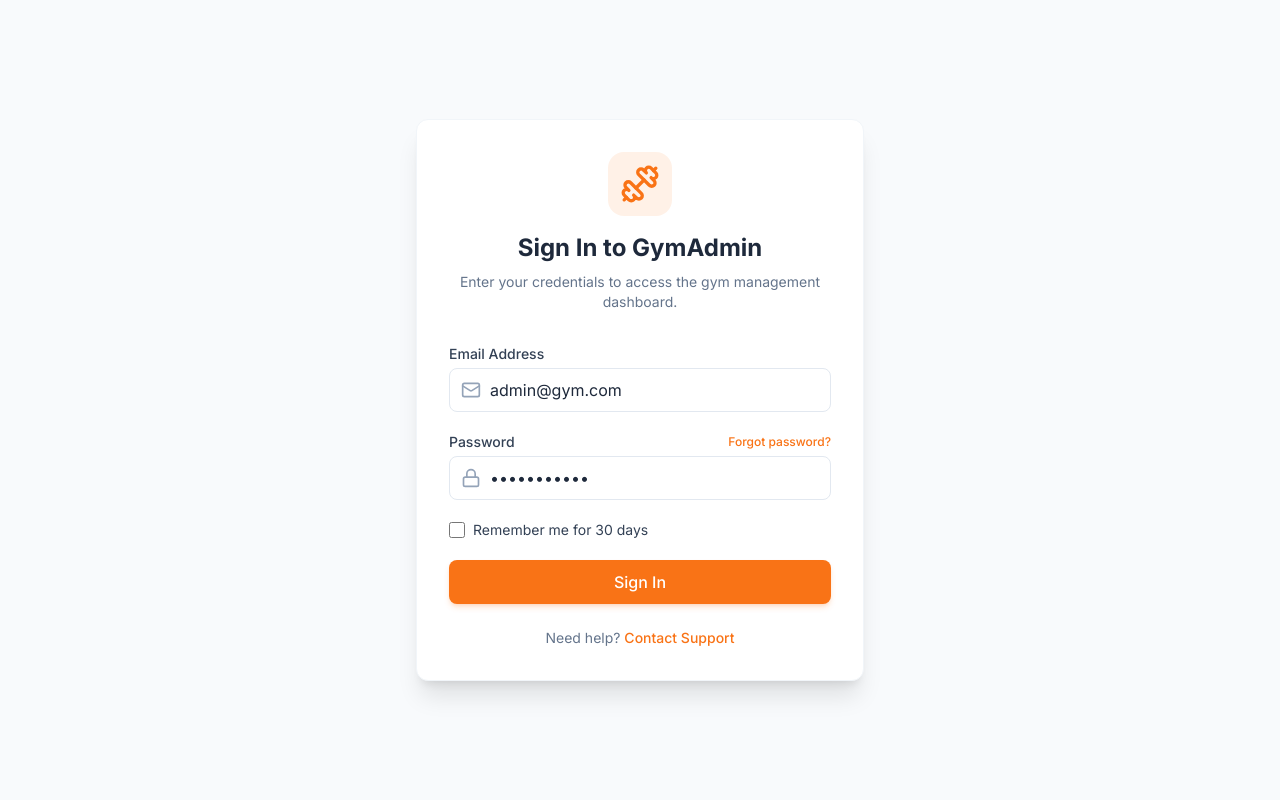
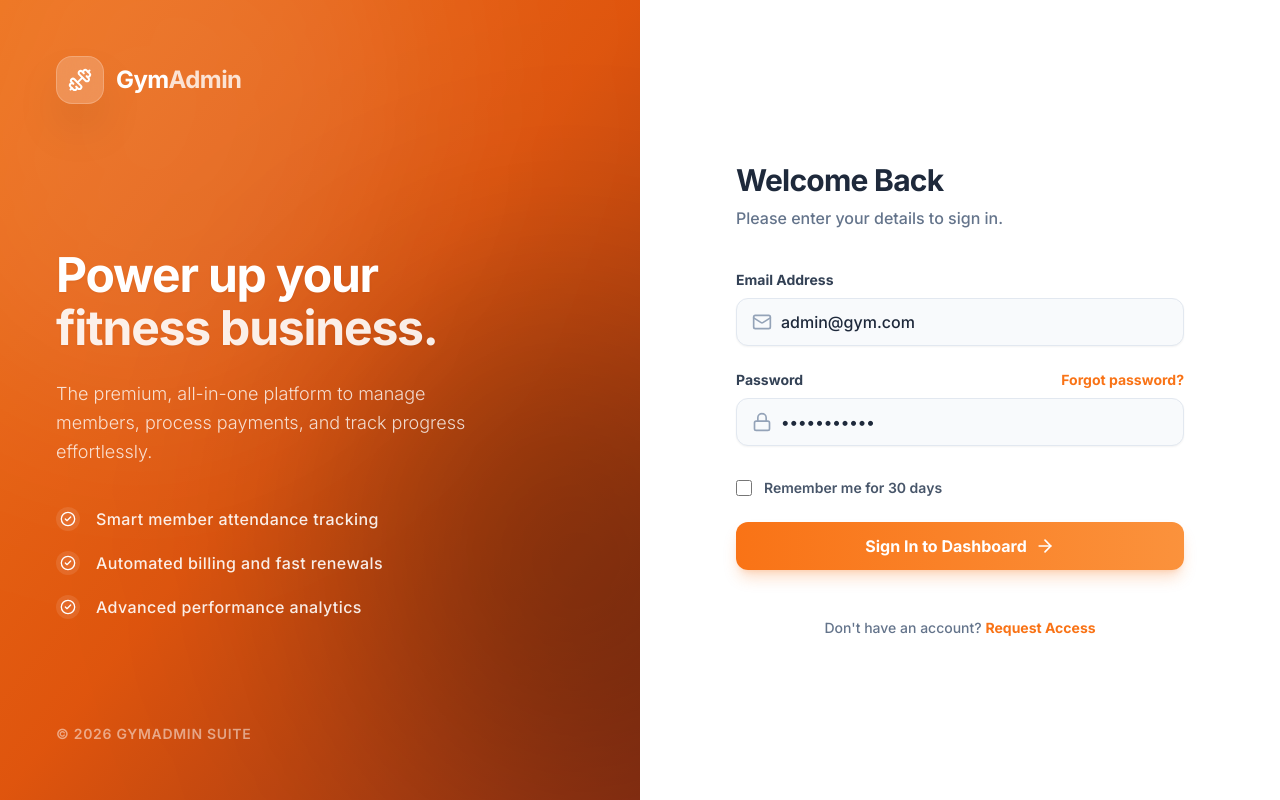
Before and after one commit to dhinesh902/Gym-Admin, a React (Vite) app: page /login in a window 1280 px wide. Built offline with nearby package versions, Linux system fonts and the light colour scheme.

Commit message:
Base Commit

```diff
--- a/src/pages/auth/Login.jsx
+++ b/src/pages/auth/Login.jsx
@@ -1,7 +1,8 @@
 import React from 'react';
 import { useForm } from 'react-hook-form';
 import { useNavigate } from 'react-router-dom';
-import { Dumbbell, Mail, Lock } from 'lucide-react';
+import { Dumbbell, Mail, Lock, ArrowRight, CheckCircle2 } from 'lucide-react';
+import { motion } from 'framer-motion';
 import toast from 'react-hot-toast';
 
 const Login = () => {
@@ -9,77 +10,183 @@ const Login = () => {
   const navigate = useNavigate();
 
   const onSubmit = (data) => {
-    // Mock login logic
     if (data.email && data.password) {
       toast.success('Welcome back!');
       navigate('/dashboard');
     }
   };
 
+  // Animation variants
+  const containerVariants = {
+    hidden: { opacity: 0 },
+    visible: {
+      opacity: 1,
+      transition: { staggerChildren: 0.2, delayChildren: 0.1 }
+    }
+  };
+
+  const itemVariants = {
+    hidden: { opacity: 0, y: 20 },
+    visible: { opacity: 1, y: 0, transition: { duration: 0.6, ease: "easeOut" } }
+  };
+
   return (
-    <div className="min-h-screen bg-slate-50 dark:bg-[#0B1120] flex items-center justify-center p-4">
-      <div className="card w-full max-w-md p-8 shadow-xl animate-in fade-in slide-in-from-bottom-8 duration-700">
-        <div className="flex flex-col items-center mb-8">
-          <div className="h-16 w-16 bg-primary/10 rounded-2xl flex items-center justify-center mb-4">
-            <Dumbbell className="h-10 w-10 text-primary" />
-          </div>
-          <h1 className="text-2xl font-bold text-slate-800 dark:text-white">Sign In to GymAdmin</h1>
-          <p className="text-slate-500 text-sm mt-2 text-center">Enter your credentials to access the gym management dashboard.</p>
+    <div className="min-h-screen w-full flex bg-white dark:bg-[#0B1120] overflow-hidden">
+
+      {/* Left Side - Branding & Visuals (Hidden on Mobile) */}
+      <div className="hidden lg:flex w-1/2 relative bg-slate-900 overflow-hidden">
+        {/* Dynamic Gradient Background */}
+        <div className="absolute inset-0 bg-gradient-to-br from-[#F97316] via-[#ea580c] to-[#9a3412] opacity-95 z-10"></div>
+
+        {/* Animated Abstract Shapes */}
+        <div className="absolute top-0 left-0 w-full h-full z-10 overflow-hidden">
+          <motion.div
+            animate={{ scale: [1, 1.2, 1], rotate: [0, 45, 0] }}
+            transition={{ duration: 25, repeat: Infinity, ease: "linear" }}
+            className="absolute -top-[20%] -left-[10%] w-[70%] h-[70%] rounded-full bg-white/10 blur-[100px]"
+          />
+          <motion.div
+            animate={{ scale: [1, 1.3, 1], rotate: [0, -45, 0] }}
+            transition={{ duration: 30, repeat: Infinity, ease: "linear" }}
+            className="absolute bottom-[0%] -right-[20%] w-[60%] h-[60%] rounded-full bg-black/30 blur-[120px]"
+          />
         </div>
 
-        <form onSubmit={handleSubmit(onSubmit)} className="space-y-5">
+        {/* Content */}
+        <div className="relative z-20 flex flex-col justify-between h-full p-14 text-white w-full">
+          <motion.div
+            initial={{ opacity: 0, x: -30 }}
+            animate={{ opacity: 1, x: 0 }}
+            transition={{ duration: 0.8 }}
+            className="flex items-center gap-3"
+          >
+            <div className="h-12 w-12 bg-white/20 backdrop-blur-xl border border-white/20 rounded-2xl flex items-center justify-center shadow-2xl">
+              <Dumbbell className="h-6 w-6 text-white" />
+            </div>
+            <span className="text-2xl font-extrabold tracking-tight">Gym<span className="text-white/80">Admin</span></span>
+          </motion.div>
+
+          <motion.div
+            variants={containerVariants}
+            initial="hidden"
+            animate="visible"
+            className="max-w-md mt-10"
+          >
+            <motion.h1 variants={itemVariants} className="text-5xl font-extrabold leading-[1.1] mb-6 tracking-tight text-white drop-shadow-sm">
+              Power up your <br/><span className="text-white/90">fitness business.</span>
+            </motion.h1>
+            <motion.p variants={itemVariants} className="text-lg text-white/80 mb-10 font-light leading-relaxed">
+              The premium, all-in-one platform to manage members, process payments, and track progress effortlessly.
+            </motion.p>
+
+            <div className="space-y-5">
+              {[
+                'Smart member attendance tracking',
+                'Automated billing and fast renewals',
+                'Advanced performance analytics'
+              ].map((text, i) => (
+                <motion.div key={i} variants={itemVariants} className="flex items-center gap-4 text-white/90 group">
+                  <div className="flex items-center justify-center h-6 w-6 rounded-full bg-white/10 group-hover:bg-white/20 transition-colors">
+                    <CheckCircle2 className="h-4 w-4 text-white" />
+                  </div>
+                  <span className="font-medium tracking-wide">{text}</span>
+                </motion.div>
+              ))}
+            </div>
+          </motion.div>
+
+          <motion.div
+            initial={{ opacity: 0 }}
+            animate={{ opacity: 1 }}
+            transition={{ delay: 1.2, duration: 1 }}
+            className="text-sm text-white/50 tracking-wider uppercase font-semibold"
+          >
+            &copy; {new Date().getFullYear()} GymAdmin Suite
+          </motion.div>
+        </div>
+      </div>
+
+      {/* Right Side - Login Form */}
+      <div className="w-full lg:w-1/2 flex items-center justify-center p-6 sm:p-12 relative bg-white dark:bg-[#0B1120]">
+        <motion.div
+          initial={{ opacity: 0, y: 30 }}
+          animate={{ opacity: 1, y: 0 }}
+          transition={{ duration: 0.7, ease: [0.22, 1, 0.36, 1] }}
+          className="w-full max-w-md"
+        >
+
+          {/* Mobile Header Logo */}
+          <div className="lg:hidden flex items-center justify-center gap-3 mb-10">
+            <div className="h-14 w-14 bg-gradient-to-tr from-[#F97316] to-[#FB923C] rounded-2xl flex items-center justify-center shadow-lg shadow-orange-500/20">
+              <Dumbbell className="h-7 w-7 text-white" />
+            </div>
+            <span className="text-3xl font-extrabold text-slate-800 dark:text-white tracking-tight">Gym<span className="text-[#F97316]">Admin</span></span>
+          </div>
+
+          <div className="mb-10">
+            <h2 className="text-3xl font-extrabold text-slate-800 dark:text-white mb-2 tracking-tight">Welcome Back</h2>
+            <p className="text-slate-500 dark:text-slate-400 font-medium">Please enter your details to sign in.</p>
+          </div>
+
+          <form onSubmit={handleSubmit(onSubmit)} className="space-y-6">
             <div>
-            <label className="block text-sm font-medium text-slate-700 dark:text-slate-300 mb-1">Email Address</label>
-            <div className="relative">
-              <div className="absolute inset-y-0 left-0 pl-3 flex items-center pointer-events-none">
-                <Mail className="h-5 w-5 text-slate-400" />
+              <label className="block text-sm font-bold text-slate-700 dark:text-slate-300 mb-2">Email Address</label>
+              <div className="relative group">
+                <div className="absolute inset-y-0 left-0 pl-4 flex items-center pointer-events-none transition-colors group-focus-within:text-[#F97316]">
+                  <Mail className="h-5 w-5 text-slate-400 group-focus-within:text-[#F97316]" />
                 </div>
                 <input
                   type="email"
                   {...register('email', { required: 'Email is required' })}
-                className="input-field pl-10 h-11"
+                  className="w-full pl-11 pr-4 h-12 bg-slate-50 dark:bg-slate-900/50 border border-slate-200 dark:border-slate-800 focus:bg-white dark:focus:bg-[#0B1120] focus:border-[#F97316] dark:focus:border-[#F97316] focus:ring-4 focus:ring-[#F97316]/10 shadow-sm rounded-xl outline-none transition-all duration-200 text-slate-800 dark:text-white font-medium"
                   placeholder="admin@gym.com"
                   defaultValue="admin@gym.com"
                 />
               </div>
-            {errors.email && <p className="text-xs text-danger mt-1">{errors.email.message}</p>}
+              {errors.email && <p className="text-xs text-red-500 mt-2 font-medium">{errors.email.message}</p>}
             </div>
 
             <div>
-            <div className="flex justify-between items-center mb-1">
-              <label className="block text-sm font-medium text-slate-700 dark:text-slate-300">Password</label>
-              <a href="#" className="text-xs font-medium text-primary hover:underline">Forgot password?</a>
+              <div className="flex justify-between items-center mb-2">
+                <label className="block text-sm font-bold text-slate-700 dark:text-slate-300">Password</label>
+                <a href="#" className="text-sm font-bold text-[#F97316] hover:text-orange-700 transition-colors">Forgot password?</a>
               </div>
-            <div className="relative">
-              <div className="absolute inset-y-0 left-0 pl-3 flex items-center pointer-events-none">
-                <Lock className="h-5 w-5 text-slate-400" />
+              <div className="relative group">
+                <div className="absolute inset-y-0 left-0 pl-4 flex items-center pointer-events-none transition-colors group-focus-within:text-[#F97316]">
+                  <Lock className="h-5 w-5 text-slate-400 group-focus-within:text-[#F97316]" />
                 </div>
                 <input
                   type="password"
                   {...register('password', { required: 'Password is required' })}
-                className="input-field pl-10 h-11"
+                  className="w-full pl-11 pr-4 h-12 bg-slate-50 dark:bg-slate-900/50 border border-slate-200 dark:border-slate-800 focus:bg-white dark:focus:bg-[#0B1120] focus:border-[#F97316] dark:focus:border-[#F97316] focus:ring-4 focus:ring-[#F97316]/10 shadow-sm rounded-xl outline-none transition-all duration-200 text-slate-800 dark:text-white font-medium"
                   placeholder="••••••••"
                   defaultValue="password123"
                 />
               </div>
-            {errors.password && <p className="text-xs text-danger mt-1">{errors.password.message}</p>}
+              {errors.password && <p className="text-xs text-red-500 mt-2 font-medium">{errors.password.message}</p>}
             </div>
 
-          <div className="flex items-center">
-            <input type="checkbox" id="remember" className="h-4 w-4 text-primary rounded border-slate-300 focus:ring-primary" />
-            <label htmlFor="remember" className="ml-2 block text-sm text-slate-700 dark:text-slate-300">
+            <div className="flex items-center pt-2">
+              <input type="checkbox" id="remember" className="h-4 w-4 text-[#F97316] rounded border-slate-300 focus:ring-[#F97316] focus:ring-offset-0 cursor-pointer" />
+              <label htmlFor="remember" className="ml-3 block text-sm font-semibold text-slate-600 dark:text-slate-400 cursor-pointer">
                 Remember me for 30 days
               </label>
             </div>
 
-          <button type="submit" className="btn-primary w-full h-11 text-base">
-            Sign In
+            <button
+              type="submit"
+              className="w-full h-12 bg-gradient-to-r from-[#F97316] to-[#FB923C] hover:from-[#ea580c] hover:to-[#f97316] text-white text-base rounded-xl font-bold mt-2 flex items-center justify-center gap-2 group shadow-lg shadow-orange-500/25 hover:shadow-orange-500/40 transition-all duration-300"
+            >
+              Sign In to Dashboard
+              <ArrowRight className="h-5 w-5 group-hover:translate-x-1.5 transition-transform duration-300" />
             </button>
           </form>
 
-        <div className="mt-6 text-center text-sm text-slate-500">
-          Need help? <a href="#" className="font-medium text-primary hover:underline">Contact Support</a>
+          <div className="mt-12 text-center text-sm font-medium">
+            <span className="text-slate-500">Don't have an account? </span>
+            <a href="#" className="font-extrabold text-[#F97316] hover:underline underline-offset-2">Request Access</a>
           </div>
+        </motion.div>
       </div>
     </div>
   );
```
Lines whose indentation alone changed are shown as unchanged.
